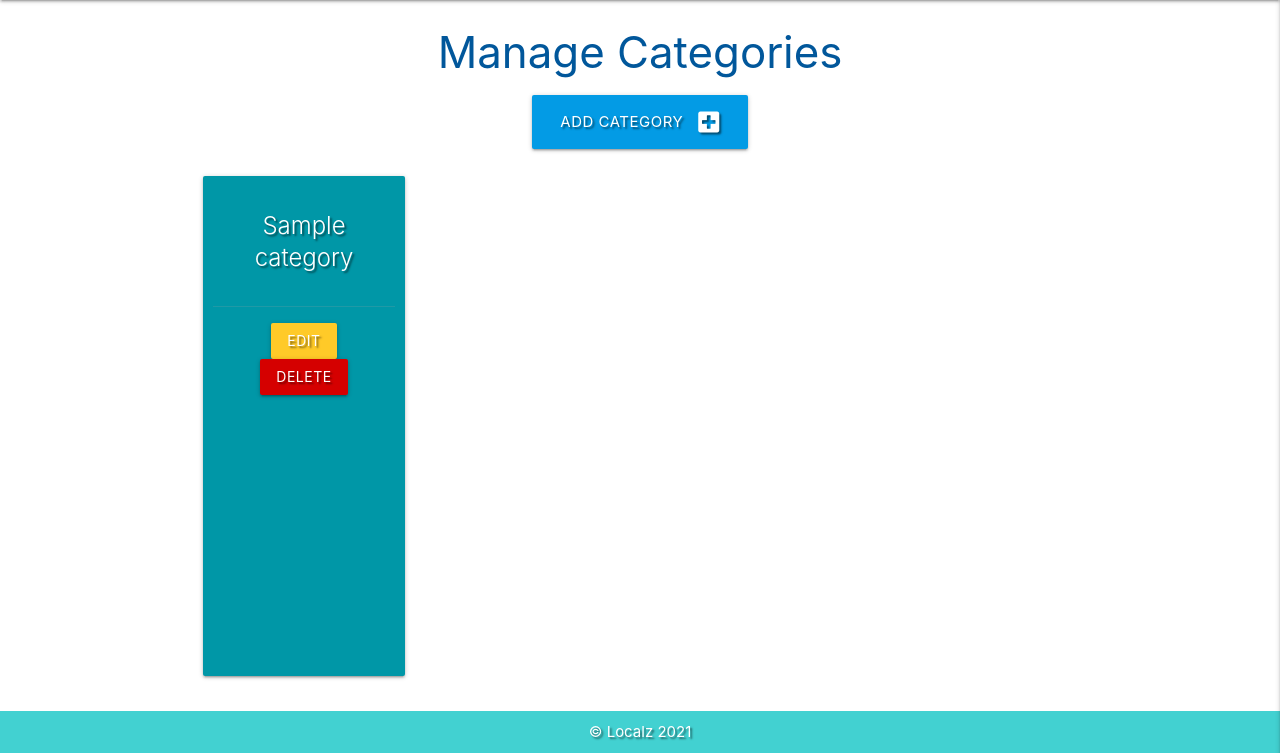
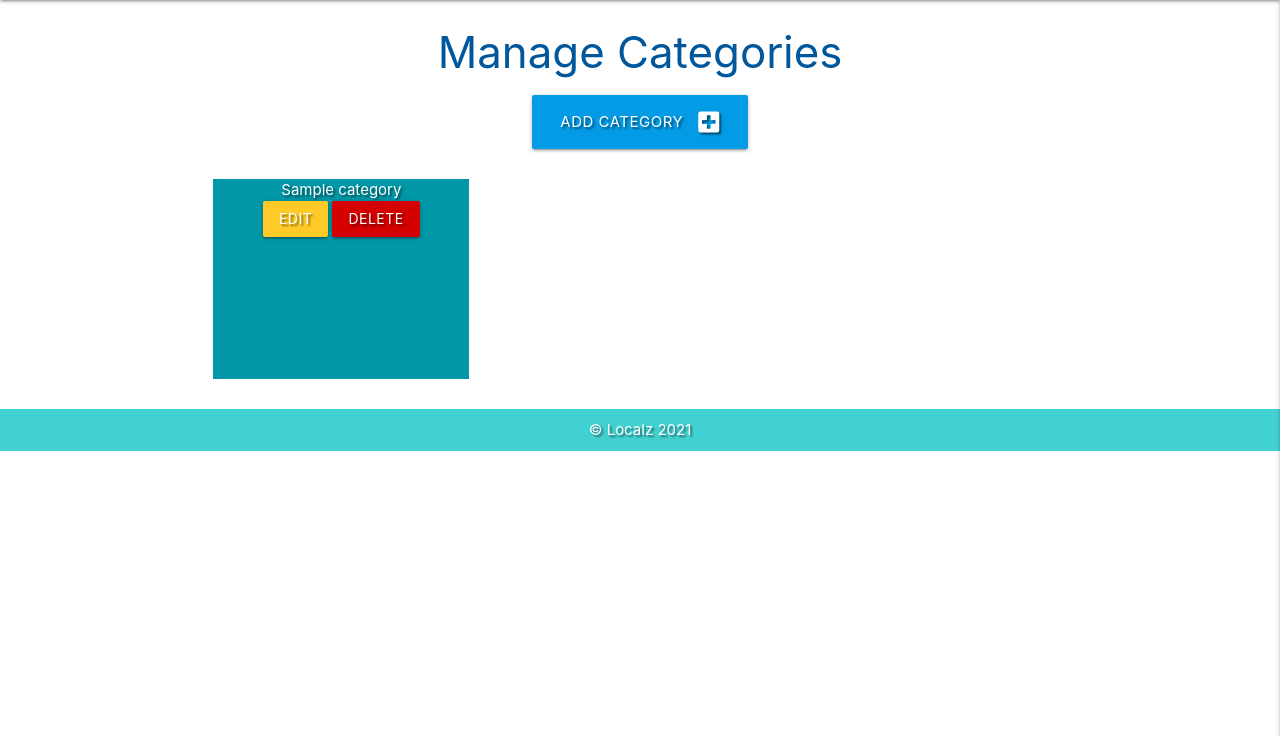
Before and after one commit to Code-Institute-Submissions/OluwafemiAwosanya-LOCALZ_AugResub, a Flask app: page /get_categories in a window 1280 px wide. Shown: the part 64-817 px from the top of the page. Run offline with Flask 2, Linux system fonts and the light colour scheme; a database or web service that is not in the repository returns one stand-in record (values such as "Sample title"); some libraries are stand-ins or nearby versions.

Commit message:
Added css to category card

```diff
--- a/static/css/style.css
+++ b/static/css/style.css
@@ -10,6 +10,11 @@
     padding: 10px;
     height:500px;
     width: 100%;
+}
+
+.category-card {
+    height: 200px;
+    margin: 10px;
 }
 
 
--- a/templates/categories.html
+++ b/templates/categories.html
@@ -13,8 +13,8 @@
 
     <div class="row">
         {% for category in categories %}
-            <div class="col s12 m3">
-                <div class="card cyan darken-2 text-shadow center-align">
+            <div class="col s12 m4">
+                <div class="category-card cyan darken-2 text-shadow center-align">
                     <div class="card-content white-text">
                         <span class="card-title">{{ category.category_name }}</span>
                     </div>
```
